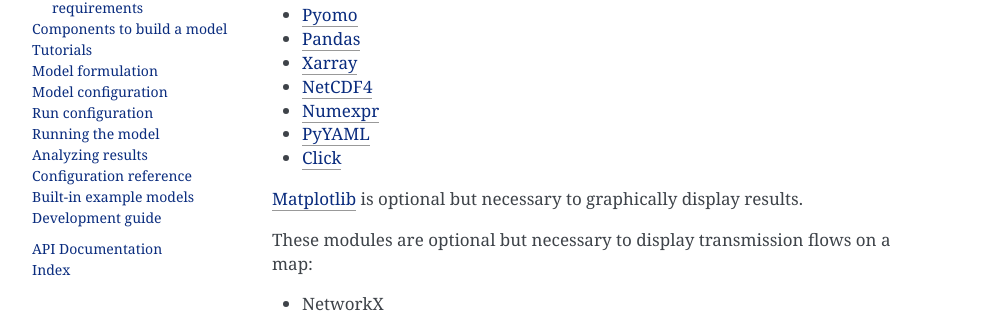
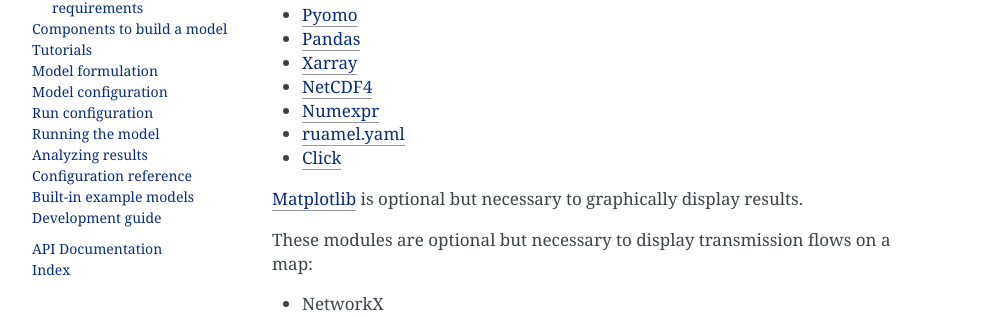
Before and after one commit to calliope-project/calliope, a Sphinx documentation site: the page built from doc/user/installation.rst, in a window 1280 px wide and 900 px high, scrolled down 1511 px. Shown: the part 247-564 px from the top of the window, without its empty margins (148-1140 px from the left). Built offline with Sphinx 7.4.7, drawn with Linux system fonts in a browser that asks for light colours; pages that are not in the unit, such as notebooks, are missing from menus.

```diff
--- a/README.rst
+++ b/README.rst
@@ -71,7 +71,7 @@ If you use Calliope, please cite the following paper:
 
 Stefan Pfenninger (2017). Dealing with multiple decades of hourly wind and PV time series in energy models: a comparison of methods to reduce time resolution and the planning implications of inter-annual variability. *Applied Energy*. `doi: 10.1016/j.apenergy.2017.03.051 <https://dx.doi.org/10.1016/j.apenergy.2017.03.051>`_
 
-All Calliope releases are archived on Zenodo and you can also refer to specific versions of Calliope with their Zenodo DOI. The most recent archived version is: |link-latest-doi|_
+All Calliope releases are archived on Zenodo, and can be referred to by the overall concept DOI `10.5281/zenodo.593292 <https://doi.org/10.5281/zenodo.593292>`_. Each version also has its own specific DOI `listed on Zenodo <https://doi.org/10.5281/zenodo.593292>`_.
 
 License
 -------
--- a/doc/user/installation.rst
+++ b/doc/user/installation.rst
@@ -67,7 +67,7 @@ The following Python modules and their dependencies are required:
 * `Xarray <http://xarray.pydata.org/>`_
 * `NetCDF4 <https://github.com/Unidata/netcdf4-python>`_
 * `Numexpr <https://github.com/pydata/numexpr>`_
-* `PyYAML <http://pyyaml.org/>`_
+* `ruamel.yaml <https://yaml.readthedocs.io/en/latest/>`_
 * `Click <http://click.pocoo.org/>`_
 
 `Matplotlib <http://matplotlib.org/>`_ is optional but necessary to graphically display results.
```
